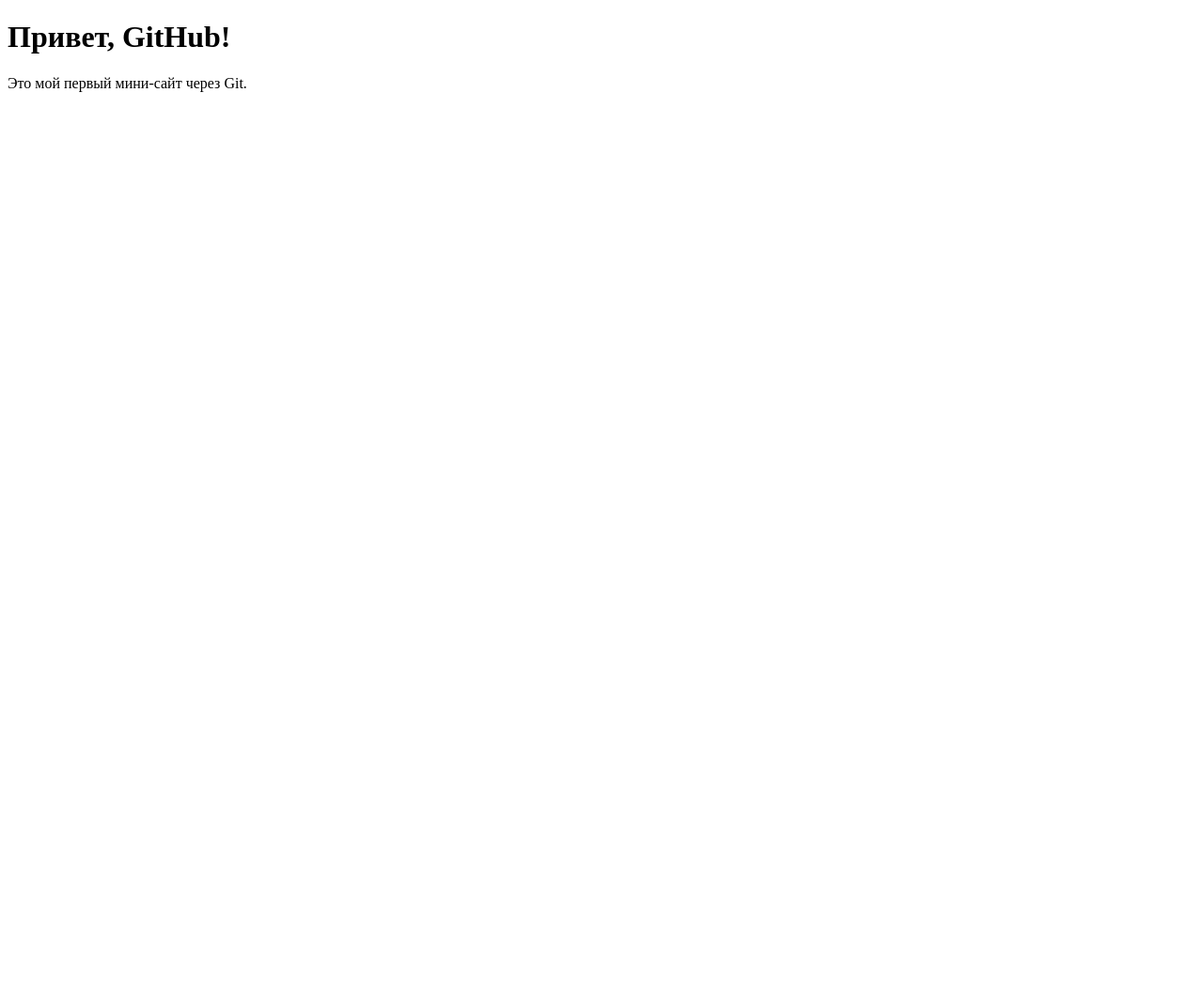
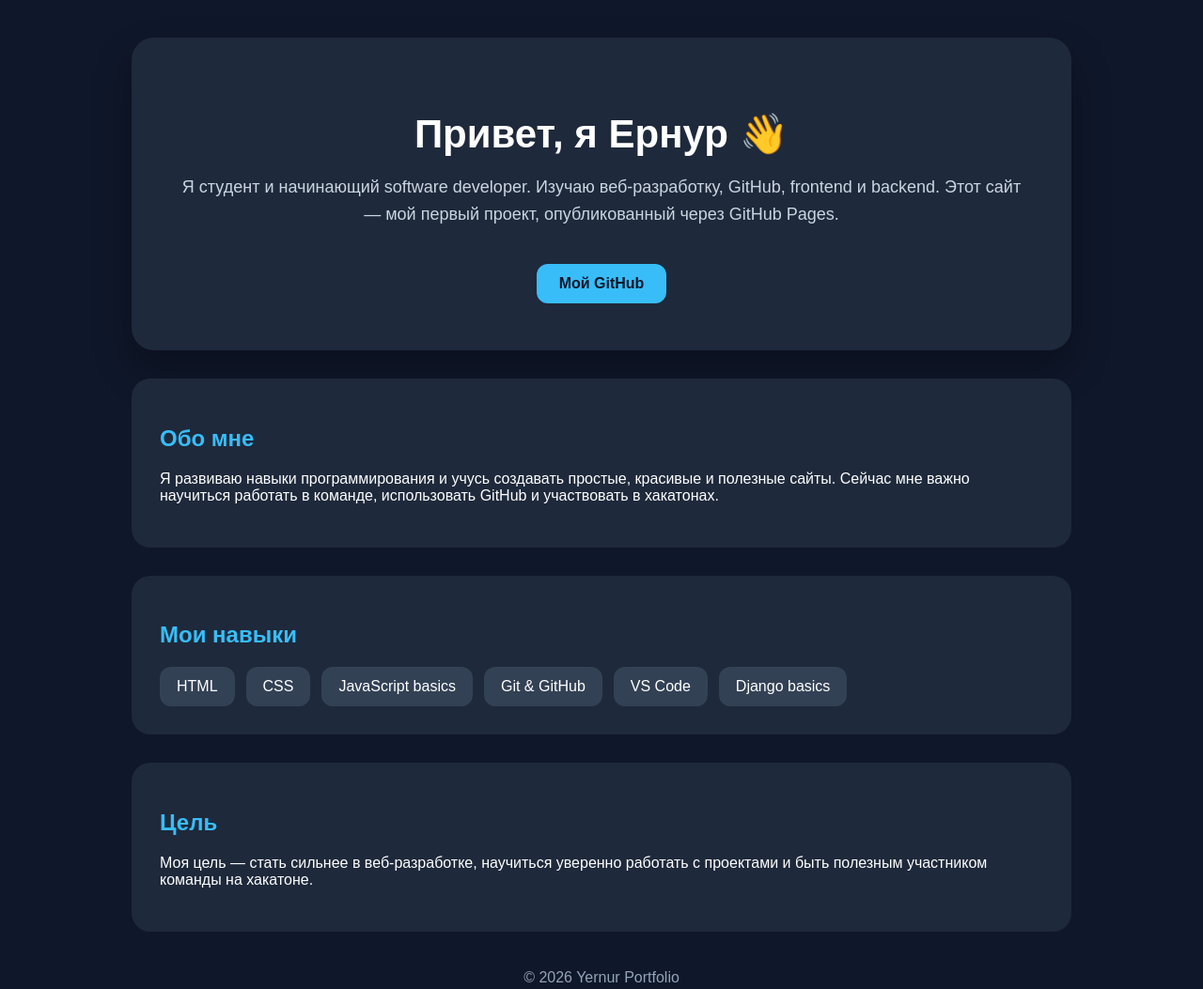
Before and after one commit to Yernur-creator/git-test-site, a plain HTML site: page index.html in a window 1280 px wide. Shown: the whole page at 94% size. Before the commit the page ends 800 px from the top, so only its background shows below. Drawn offline with Linux system fonts and the light colour scheme.

Commit message:
portfolio

```diff
--- a/index.html
+++ b/index.html
@@ -1,11 +1,131 @@
 <!DOCTYPE html>
 <html lang="ru">
 <head>
-  <meta charset="UTF-8">
-  <title>My Git Test Site</title>
+  <meta charset="UTF-8" />
+  <meta name="viewport" content="width=device-width, initial-scale=1.0" />
+  <title>Yernur Portfolio</title>
+  <style>
+    body {
+      margin: 0;
+      font-family: Arial, sans-serif;
+      background: #0f172a;
+      color: white;
+    }
+
+    .container {
+      max-width: 1000px;
+      margin: auto;
+      padding: 40px 20px;
+    }
+
+    .hero {
+      background: #1e293b;
+      padding: 50px;
+      border-radius: 24px;
+      text-align: center;
+      box-shadow: 0 20px 40px rgba(0,0,0,0.3);
+    }
+
+    .hero h1 {
+      font-size: 42px;
+      margin-bottom: 10px;
+    }
+
+    .hero p {
+      font-size: 18px;
+      color: #cbd5e1;
+      line-height: 1.6;
+    }
+
+    .btn {
+      display: inline-block;
+      margin-top: 20px;
+      padding: 12px 24px;
+      background: #38bdf8;
+      color: #0f172a;
+      text-decoration: none;
+      border-radius: 12px;
+      font-weight: bold;
+    }
+
+    .section {
+      margin-top: 30px;
+      background: #1e293b;
+      padding: 30px;
+      border-radius: 20px;
+    }
+
+    h2 {
+      color: #38bdf8;
+    }
+
+    .skills {
+      display: flex;
+      flex-wrap: wrap;
+      gap: 12px;
+    }
+
+    .skill {
+      background: #334155;
+      padding: 12px 18px;
+      border-radius: 12px;
+    }
+
+    footer {
+      text-align: center;
+      color: #94a3b8;
+      margin-top: 40px;
+    }
+  </style>
 </head>
 <body>
-  <h1>Привет, GitHub!</h1>
-  <p>Это мой первый мини-сайт через Git.</p>
+
+  <div class="container">
+
+    <div class="hero">
+      <h1>Привет, я Ернур 👋</h1>
+      <p>
+        Я студент и начинающий software developer. Изучаю веб-разработку,
+        GitHub, frontend и backend. Этот сайт — мой первый проект,
+        опубликованный через GitHub Pages.
+      </p>
+      <a class="btn" href="https://github.com/Yernur-creator" target="_blank">Мой GitHub</a>
+    </div>
+
+    <div class="section">
+      <h2>Обо мне</h2>
+      <p>
+        Я развиваю навыки программирования и учусь создавать простые,
+        красивые и полезные сайты. Сейчас мне важно научиться работать
+        в команде, использовать GitHub и участвовать в хакатонах.
+      </p>
+    </div>
+
+    <div class="section">
+      <h2>Мои навыки</h2>
+      <div class="skills">
+        <div class="skill">HTML</div>
+        <div class="skill">CSS</div>
+        <div class="skill">JavaScript basics</div>
+        <div class="skill">Git & GitHub</div>
+        <div class="skill">VS Code</div>
+        <div class="skill">Django basics</div>
+      </div>
+    </div>
+
+    <div class="section">
+      <h2>Цель</h2>
+      <p>
+        Моя цель — стать сильнее в веб-разработке, научиться уверенно
+        работать с проектами и быть полезным участником команды на хакатоне.
+      </p>
+    </div>
+
+    <footer>
+      © 2026 Yernur Portfolio
+    </footer>
+
+  </div>
+
 </body>
 </html>
```
